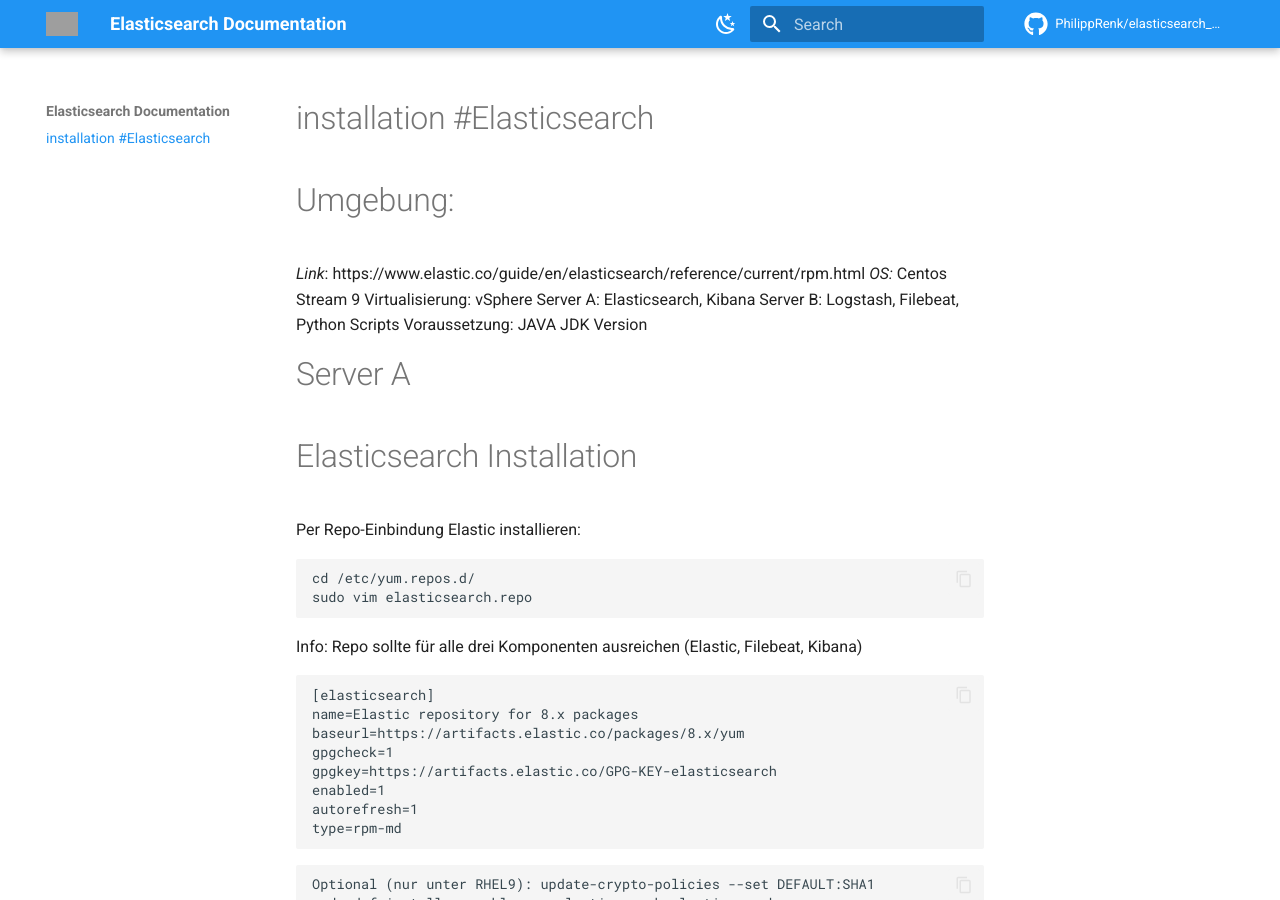
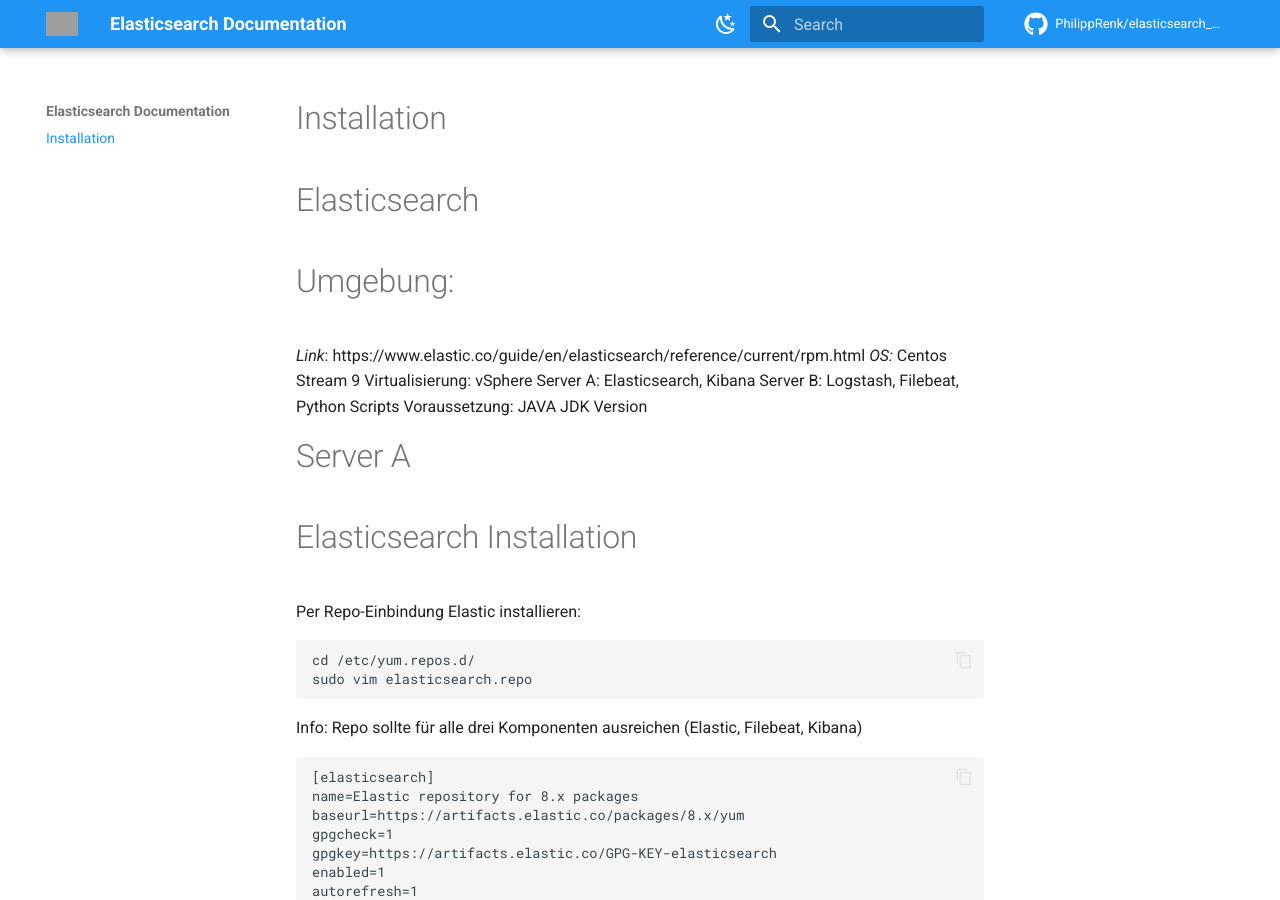
Before and after one commit to PhilippRenk/elasticsearch_documentation, an MkDocs documentation site: the page built from docs/01_installation_one_node.md, in a window 1280 px wide and 900 px high. Built offline with MkDocs 1.6.1 and Material for MkDocs 9.7.7, drawn with Linux system fonts in a browser that asks for light colours; plug-ins that fetch from the network failed and are left out; comment, search, counter and statistics services are not loaded; grey boxes are pictures that could not be loaded.

Commit message:
fixed typo

```diff
--- a/docs/01_installation_one_node.md
+++ b/docs/01_installation_one_node.md
@@ -1,4 +1,5 @@
-#installation #Elasticsearch
+# Installation
+#Elasticsearch
 
 # Umgebung:
 *Link*:                    https://www.elastic.co/guide/en/elasticsearch/reference/current/rpm.html
```
